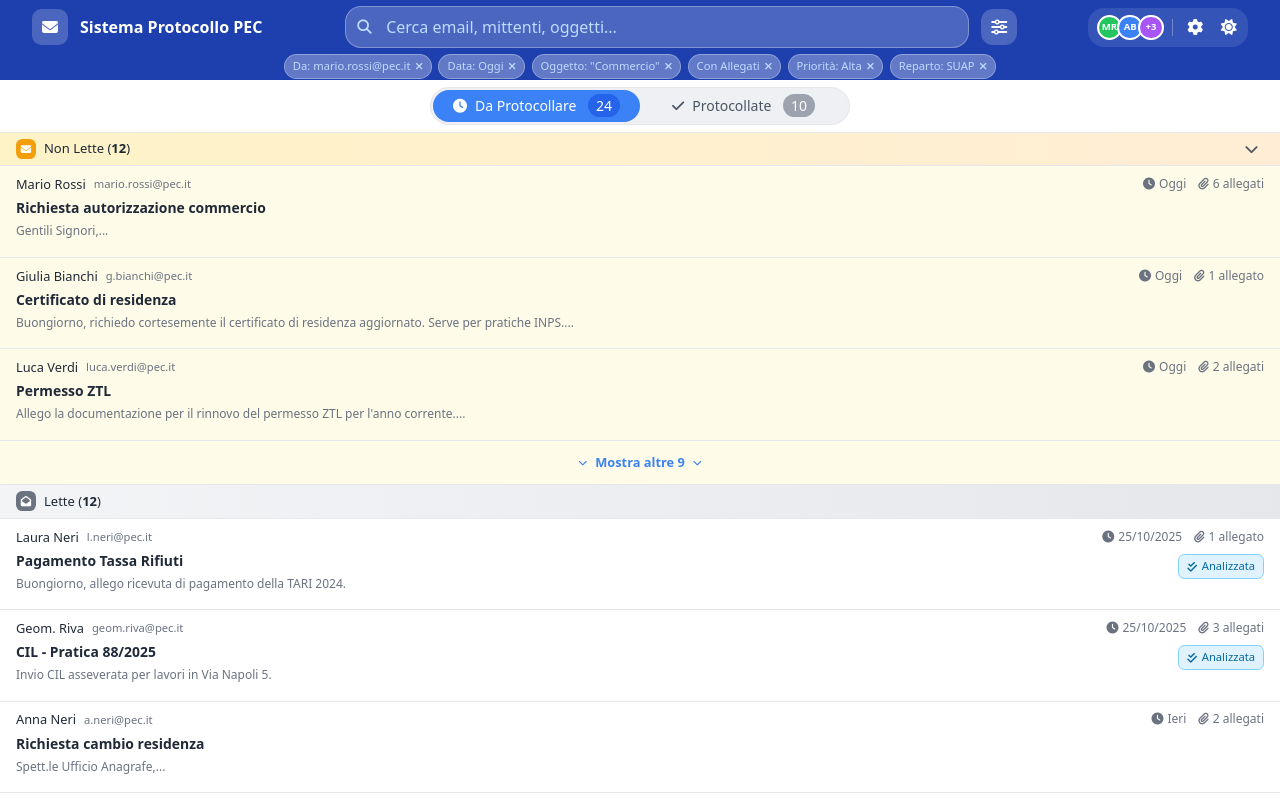
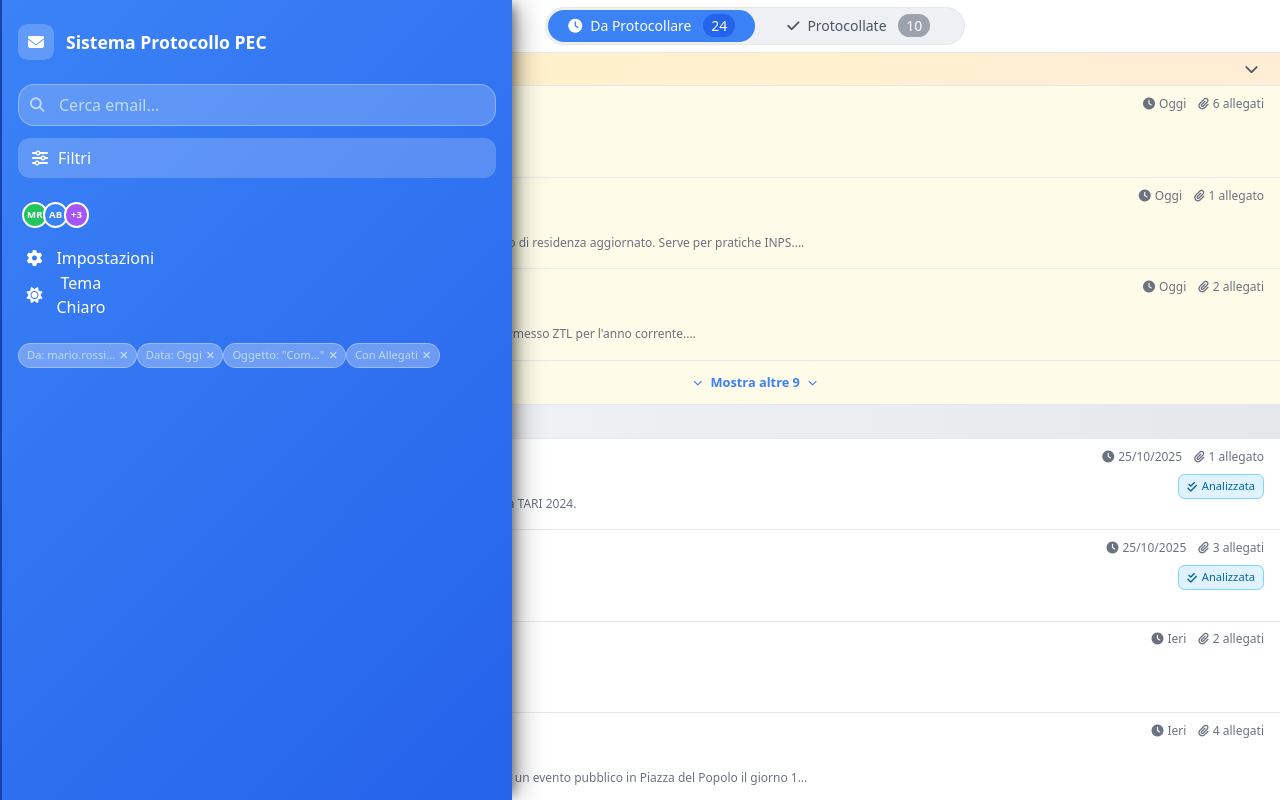
Before and after one commit to GiorgioFantilli/test-layout-agora, a React (Create React App) app: page / in a window 1280 px wide. Built offline with nearby package versions, Linux system fonts and the light colour scheme.

Commit message:
first sidebar implemetation

```diff
--- a/src/App.js
+++ b/src/App.js
@@ -1,7 +1,7 @@
 import React, { useEffect } from 'react';
 import './style.css'; // Importa il tuo CSS
 import { AppProvider, useAppContext } from './AppContext';
-import Navbar from './components/Navbar';
+import Sidebar from './components/Sidebar'; // Import Sidebar instead of Navbar
 import MainContent from './components/MainContent';
 
 // Spostiamo qui la logica SDK
@@ -38,10 +38,12 @@ function AppContent() {
 
 
   return (
-    <>
-      <Navbar />
-      <MainContent />
-    </>
+    <div className="main-layout">
+      <Sidebar />
+      <div className="content-wrapper">
+        <MainContent />
+      </div>
+    </div>
   );
 }
 
--- a/src/components/MainCard/EmailDetailsPanel.js
+++ b/src/components/MainCard/EmailDetailsPanel.js
@@ -145,7 +145,7 @@ function EmailDetailsPanel({ emailId, style }) {
       />
 
       <div className="details-header">
-        <h2><i className="fas fa-envelope-open-text"></i>Dettagli Email</h2>
+        <h2><i className="fas fa-envelope-open-text"></i></h2>
         <div className="tab-navigation-wrapper">
           <div className="sliding-pill-toggle sliding-pill-fullwidth">
             <input type="radio" name="step-toggle" id="pill-step-1" className="sliding-pill-input" checked={currentStep === 1} onChange={() => setCurrentStep(1)} />
--- a/src/components/MainContent.js
+++ b/src/components/MainContent.js
@@ -6,15 +6,22 @@ import EmailDetailsPanel from './MainCard/EmailDetailsPanel';
 function MainContent() {
   const { state } = useAppContext();
 
+  const isDetailsOpen = !!state.selectedEmailId;
+  const isDetailsFullscreen = state.isFullscreen;
+
+  // Calculate widths based on 84% total width for main-content
+  const listWidth = (34 / 84) * 100;
+  const detailsWidth = (48 / 84) * 100;
+
   const listPanelStyle = {
-    width: state.selectedEmailId ? '33.333333%' : '100%',
-    opacity: state.isFullscreen ? 0 : 1,
-    visibility: state.isFullscreen ? 'hidden' : 'visible',
-    overflow: state.selectedEmailId ? 'hidden' : 'visible'
+    width: isDetailsFullscreen ? '0%' : (isDetailsOpen ? `${listWidth}%` : '100%'),
+    opacity: isDetailsFullscreen ? 0 : 1,
+    visibility: isDetailsFullscreen ? 'hidden' : 'visible',
+    overflow: 'hidden'
   };
 
   const detailsPanelStyle = {
-    width: state.isFullscreen ? '100%' : (state.selectedEmailId ? '66.666667%' : '0%'),
+    width: isDetailsFullscreen ? '100%' : (isDetailsOpen ? `${detailsWidth}%` : '0%'),
   };
 
   return (
--- a/src/style.css
+++ b/src/style.css
@@ -177,8 +177,6 @@ body {
     font-family: system-ui, -apple-system, BlinkMacSystemFont, "Segoe UI", Roboto, "Helvetica Neue", Arial, "Noto Sans", sans-serif, "Apple Color Emoji", "Segoe UI Emoji", "Segoe UI Symbol", "Noto Color Emoji";
     height: 100dvh;
     overflow: hidden;
-    display: flex;
-    flex-direction: column;
     background-color: var(--c-bg-base);
     color: var(--c-text-base);
     transition: background-color 0.2s ease, color 0.2s ease;
@@ -240,22 +238,35 @@ input[type="radio"] {
 /*------------------------------------*/
 /* Layout Principale
 /*------------------------------------*/
+.main-layout {
+    height: 100dvh;
+    overflow: hidden;
+    position: relative;
+    width: 100dvw;
+}
+
+.content-wrapper {
+    margin-left: 18%;
+    width: 82%;
+    height: 100vh;
+    overflow: hidden;
+    position: relative;
+}
+
 .main-content {
-    flex: 1;
     display: flex;
     overflow: hidden;
-    height: calc(100dvh - 80px);
+    height: 100%;
+    width: 100%;
     background-color: var(--c-bg-offset);
 }
 
 #email-list-panel {
-    flex: 1;
     display: flex;
     flex-direction: column;
-    width: 100%;
-    opacity: 1;
     transition: width 0.3s cubic-bezier(0.4, 0, 0.2, 1), opacity 0.2s cubic-bezier(0.4, 0, 0.2, 1), visibility 0.2s cubic-bezier(0.4, 0, 0.2, 1);
     overflow: hidden;
+    flex-shrink: 0;
 }
 
 .email-list-scroll-area {
@@ -275,14 +286,6 @@ input[type="radio"] {
     height: 100%;
     transition: width 0.3s cubic-bezier(0.4, 0, 0.2, 1), transform 0.3s cubic-bezier(0.4, 0, 0.2, 1);
     overflow: hidden;
-
-    &.open {
-        width: 66.666667%;
-    }
-
-    &.fullscreen {
-        width: 100%;
-    }
 }
 
 @keyframes slideIn {
@@ -417,13 +420,13 @@ input[type="radio"] {
         order: 3;
         margin-top: 0.1rem;
         display: flex;
-        justify-content: center; /* Centra orizzontalmente */
+        justify-content: center;
 
         .applied-filters-area {
             overflow-x: auto;
             white-space: nowrap;
             padding-bottom: 0.3rem;
-            max-width: calc(42rem + 3rem); /* Larghezza max search + gap + bottone filtro */
+            max-width: calc(42rem + 3rem);
 
             .filter-tags-container {
                 display: flex;
@@ -549,6 +552,253 @@ input[type="radio"] {
 
 
 /*------------------------------------*/
+/* Sidebar (Ex-Navbar)
+/*------------------------------------*/
+.sidebar {
+    width: 18%;
+    background: linear-gradient(135deg, var(--c-primary) 0%, var(--c-primary-hover) 100%);
+    border-left: 2px solid var(--c-primary-dark);
+    color: var(--c-text-inverted);
+    padding: 1.5rem 1rem;
+    z-index: 10000;
+    height: 100vh;
+    overflow-y: auto;
+    overflow-x: hidden;
+    display: flex;
+    flex-direction: column;
+    transition: width 0.3s cubic-bezier(0.4, 0, 0.2, 1), box-shadow 0.3s cubic-bezier(0.4, 0, 0.2, 1);
+    position: absolute;
+    top: 0;
+    left: 0;
+}
+
+.sidebar:hover {
+    width: 40%;
+    box-shadow: 10px 0 25px -5px rgba(0, 0, 0, 0.4), 8px 0 10px -6px rgba(0, 0, 0, 0.4);
+}
+
+.sidebar .sidebar-content {
+    display: flex;
+    flex-direction: column;
+    gap: 1.5rem;
+}
+
+.sidebar .app-info {
+    display: flex;
+    flex-direction: column;
+    align-items: flex-start;
+    gap: 0.75rem;
+
+    .app-title-wrapper {
+        display: flex;
+        align-items: center;
+        gap: 0.75rem;
+    }
+
+    h1 {
+        font-size: 1.1rem;
+        font-weight: 700;
+    }
+
+    .navbar-icon-bg {
+        padding: 0.5rem;
+        width: 2.25rem;
+        height: 2.25rem;
+        font-size: 1rem;
+        background-color: var(--c-primary-light-alpha-20);
+        border-radius: 0.6rem;
+        display: flex;
+        align-items: center;
+        justify-content: center;
+    }
+
+    span {
+        display: none;
+    }
+}
+
+.sidebar .search-filter-area {
+    display: flex;
+    flex-direction: column;
+    align-items: flex-start;
+    gap: 0.75rem;
+    flex: 0;
+    max-width: 100%;
+    min-width: unset;
+
+    .search-wrapper {
+        position: relative;
+        width: 100%;
+
+        .navbar-search {
+            width: 100%;
+            padding: 0.5rem 1rem 0.5rem 2.5rem;
+            background-color: var(--c-primary-light-alpha-20);
+            border: 1px solid var(--c-primary-light-alpha-30);
+            border-radius: 1rem;
+            color: var(--c-text-inverted);
+            transition: all 0.2s ease;
+            outline: none;
+
+            &::placeholder {
+                color: var(--c-primary-light);
+            }
+
+            &:focus {
+                box-shadow: 0 0 0 2px var(--c-text-inverted);
+                background-color: var(--c-primary-light-alpha-30);
+            }
+        }
+
+        .search-icon {
+            position: absolute;
+            left: 0.75rem;
+            top: 50%;
+            transform: translateY(-50%);
+            color: var(--c-primary-light);
+            font-size: 0.9rem;
+        }
+    }
+}
+
+.sidebar .applied-filters-wrapper {
+    width: 100%;
+    order: 4;
+    margin-top: 0.5rem;
+
+    .applied-filters-area {
+        overflow-x: hidden;
+        max-width: 100%;
+
+        .filter-tag {
+            display: inline-flex;
+            align-items: center;
+            gap: 0.3rem;
+            font-size: 0.7rem;
+            padding: 0.2rem 0.5rem;
+            background-color: var(--c-primary-light-alpha-30);
+            color: var(--c-primary-light);
+            border: 1px solid var(--c-primary-light-alpha-30);
+            border-radius: 9999px;
+
+            button {
+                font-size: 0.65rem;
+                color: var(--c-primary-light);
+
+                &:hover {
+                    color: var(--c-danger-bg);
+                }
+            }
+        }
+    }
+}
+
+.sidebar .navbar-button {
+    padding: 0.5rem 0.75rem;
+    width: 100%;
+    height: auto;
+    background-color: var(--c-primary-light-alpha-20);
+    border-radius: 0.75rem;
+    transition: all 0.2s ease;
+    display: flex;
+    align-items: center;
+    justify-content: flex-start;
+    position: relative;
+
+    i {
+        margin-right: 0.75rem;
+        flex-shrink: 0;
+        width: 1.25rem;
+        text-align: center;
+    }
+
+    &:hover {
+        background-color: var(--c-primary-light-alpha-30);
+    }
+
+    .filter-count-badge {
+        position: absolute;
+        top: 0.5rem;
+        right: 0.5rem;
+        background-color: var(--c-warning-badge-bg);
+        color: var(--c-warning-badge-text);
+        font-size: 0.65rem;
+        font-weight: 700;
+        border-radius: 9999px;
+        width: 1rem;
+        height: 1rem;
+        display: flex;
+        align-items: center;
+        justify-content: center;
+    }
+}
+
+.sidebar .user-controls {
+    padding: 0;
+    gap: 0.5rem;
+    background-color: transparent;
+    border-radius: 0;
+    display: flex;
+    flex-direction: column;
+    align-items: flex-start;
+    order: 3;
+
+    .user-stack {
+        display: flex;
+        padding-left: 0.25rem;
+        margin-bottom: 0.5rem;
+
+        .user-bubble {
+            width: 1.6rem;
+            height: 1.6rem;
+            border-radius: 9999px;
+            border: 2px solid var(--c-text-inverted);
+            display: flex;
+            align-items: center;
+            justify-content: center;
+            font-size: 0.6rem;
+            font-weight: 700;
+            color: var(--c-text-inverted);
+            margin-left: -0.3rem;
+
+            &.user-bubble-mr {
+                background-color: #22c55e;
+            }
+
+            &.user-bubble-ab {
+                background-color: #3b82f6;
+            }
+
+            &.user-bubble-plus {
+                background-color: #a855f7;
+            }
+
+            &:first-child {
+                margin-left: 0;
+            }
+        }
+    }
+
+    .navbar-divider {
+       display: none;
+    }
+
+    .navbar-button {
+        width: 1.8rem;
+        height: 1.8rem;
+        padding: 0.4rem;
+        background-color: transparent;
+    }
+}
+
+
+
+
+
+
+
+
+/*------------------------------------*/
 /* Componente Sliding Pill Toggle
 /*------------------------------------*/
 .sliding-pill-toggle {
@@ -873,7 +1123,7 @@ input[type="radio"] {
         border-top: 1px solid var(--c-primary) !important;
         border-bottom: 1px solid var(--c-primary) !important;
         transform: scale(0.996) !important;
-        margin: 0 -0.04rem;
+        margin: 0 -0.06rem;
     }
 }
 
@@ -1039,7 +1289,7 @@ input[type="radio"] {
         flex-direction: column;
         gap: 0.5rem;
         border-radius: 0.5rem;
-        padding: 0.51rem 1.5rem;
+        padding: 0.5rem 0.51rem 0;
         flex-shrink: 0;
     }
     .date-detail-item {
```
